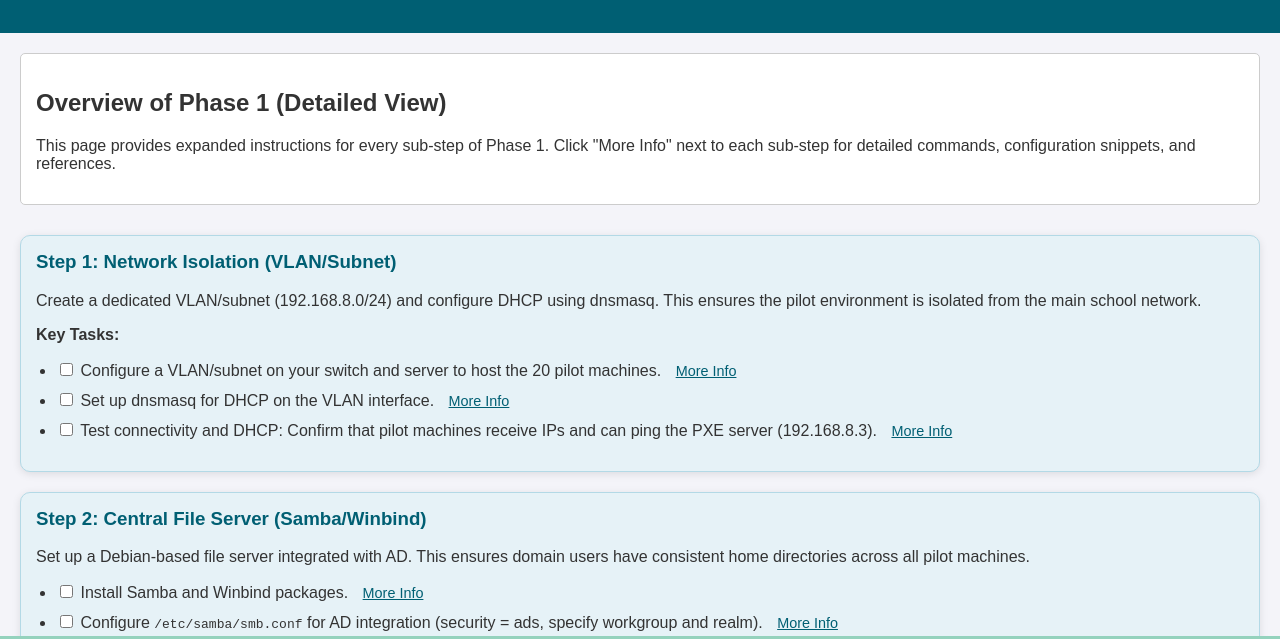
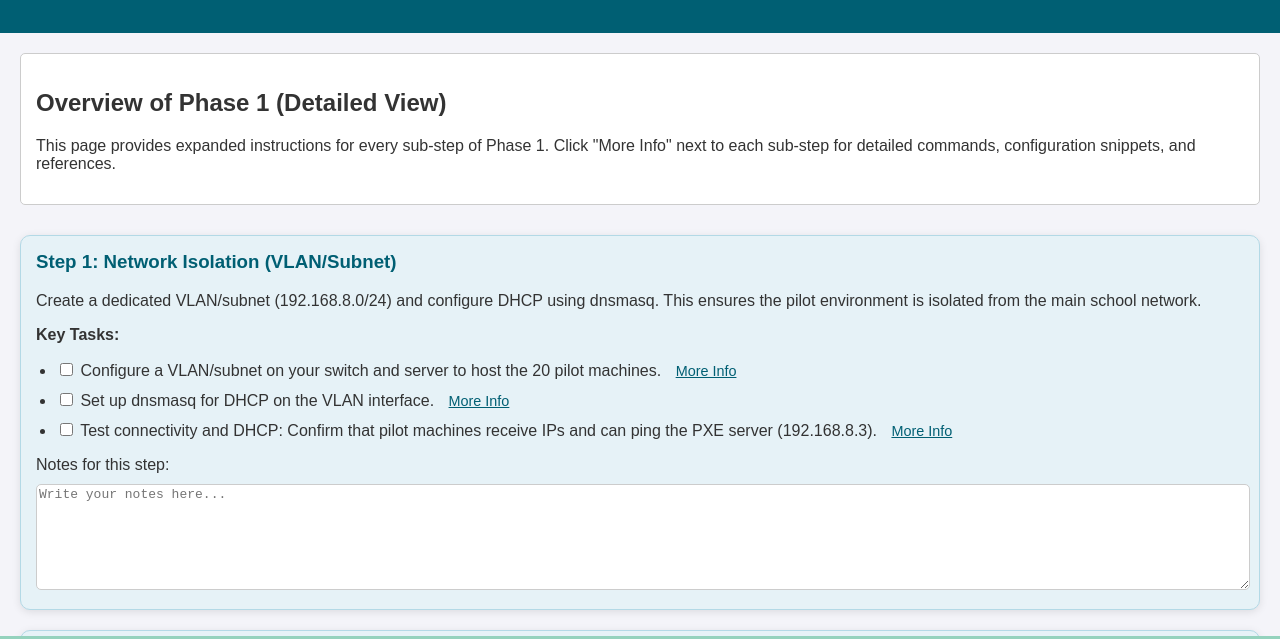
Before and after one commit to tomd1415/schoollinux, a plain HTML site: page plan/phase-1-detailed.html in a window 1280 px wide. Shown: the part 94-733 px from the top of the page. Drawn offline with Linux system fonts and the light colour scheme.

Commit message:
added note boxes

```diff
--- /dev/null
+++ b/plan/add-step-notes.js
@@ -0,0 +1,34 @@
+document.addEventListener('DOMContentLoaded', () => {
+    const stepBoxes = document.querySelectorAll('.step-box');
+
+    stepBoxes.forEach((box, index) => {
+        // Create a container for the notes
+        const notesContainer = document.createElement('div');
+        notesContainer.classList.add('step-notes-container');
+
+        // Create a label for the textarea
+        const label = document.createElement('label');
+        label.textContent = 'Notes for this step:';
+        label.setAttribute('for', `step-notes-${index}`);
+
+        // Create the textarea
+        const textarea = document.createElement('textarea');
+        textarea.id = `step-notes-${index}`;
+        textarea.placeholder = 'Write your notes here...';
+
+        // Load saved notes from localStorage if available
+        const saved = localStorage.getItem(`step-notes-${index}`);
+        if (saved) {
+            textarea.value = saved;
+        }
+
+        // Save notes to localStorage on input
+        textarea.addEventListener('input', () => {
+            localStorage.setItem(`step-notes-${index}`, textarea.value);
+        });
+
+        notesContainer.appendChild(label);
+        notesContainer.appendChild(textarea);
+        box.appendChild(notesContainer);
+    });
+});
--- a/plan/phase-1-detailed.html
+++ b/plan/phase-1-detailed.html
@@ -8,6 +8,7 @@
     <link rel="stylesheet" href="phase-1-detailed.css">
     <script src="phases.js" defer></script>
     <script src="phase-1-detailed.js" defer></script>
+    <script src="add-step-notes.js" defer></script>
 </head>
 <body>
     <header>
```
Also changed, not shown: plan/phase-2-detailed.html (+1 -0 lines), plan/phase-3-detailed.html (+2 -0 lines), plan/phase-4-detailed.html (+1 -0 lines).
